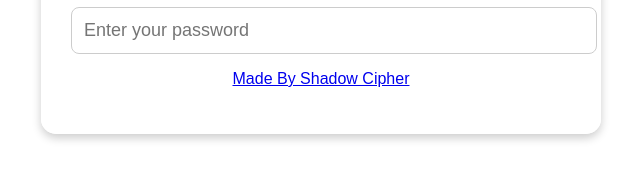
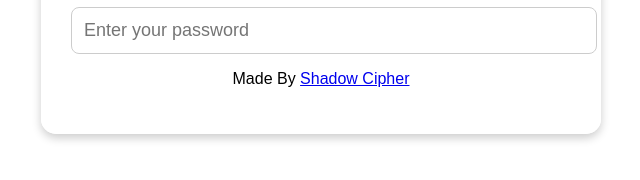
Before and after one commit to Raj010505/Password-Strength-Checker, a plain HTML site: page Web/index.html in a window 1280 px wide. Shown: the part 488-668 px from the top of the page, 319-959 px from the left. Drawn offline with Linux system fonts and the light colour scheme.

Commit message:
Update index.html

```diff
--- a/Web/index.html
+++ b/Web/index.html
@@ -15,7 +15,7 @@
         <input type="password" id="password" placeholder="Enter your password" oninput="checkPassword()">
         <div id="strength"></div>
         <ul id="suggestions"></ul>
-        <a  href="https://raj-two.vercel.app/"><p>Made By Shadow Cipher</p></a>
+       <p>Made By  <a  href="https://raj-two.vercel.app/">Shadow Cipher</p></a>
     </div>
 
     <script src="script.js"></script>
```
